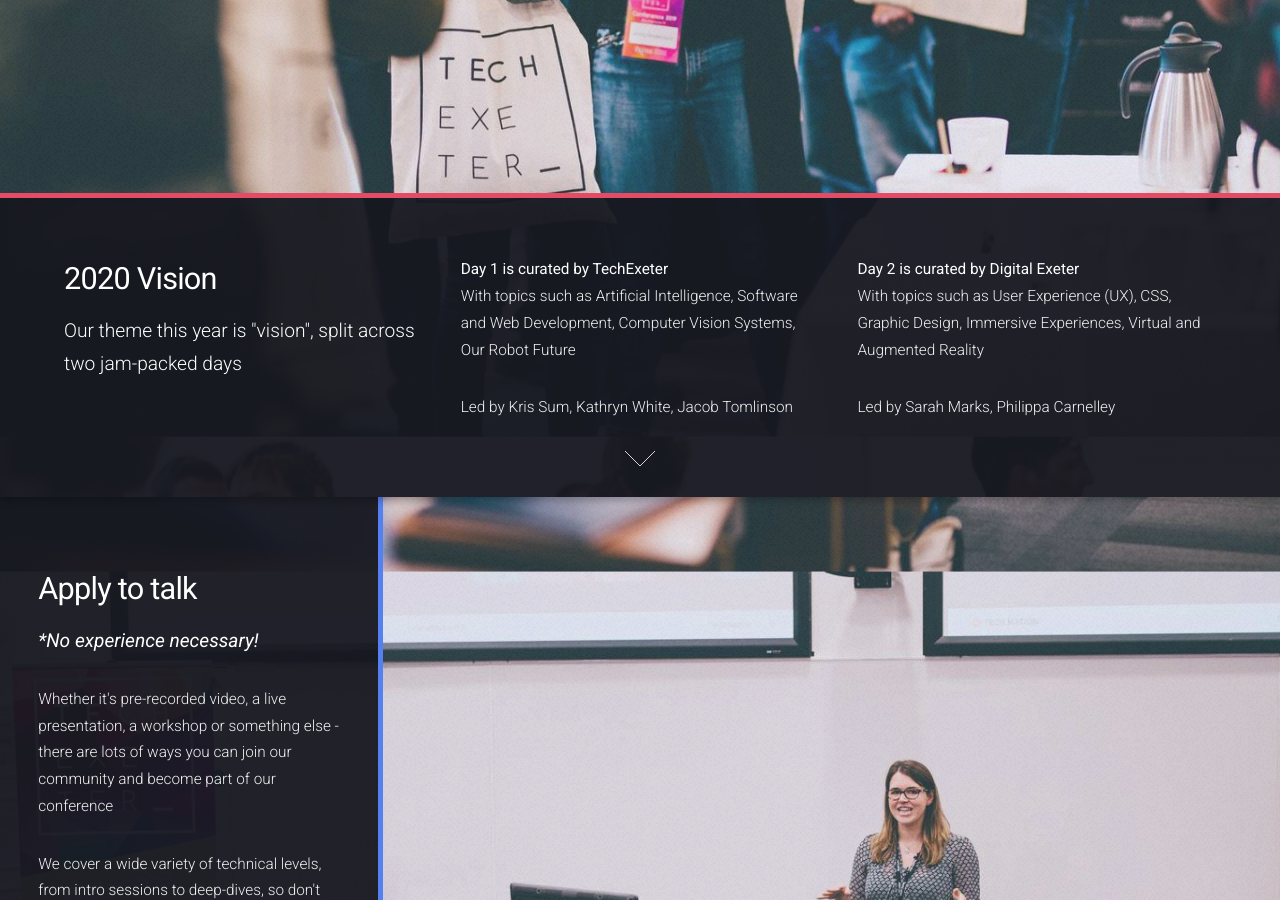
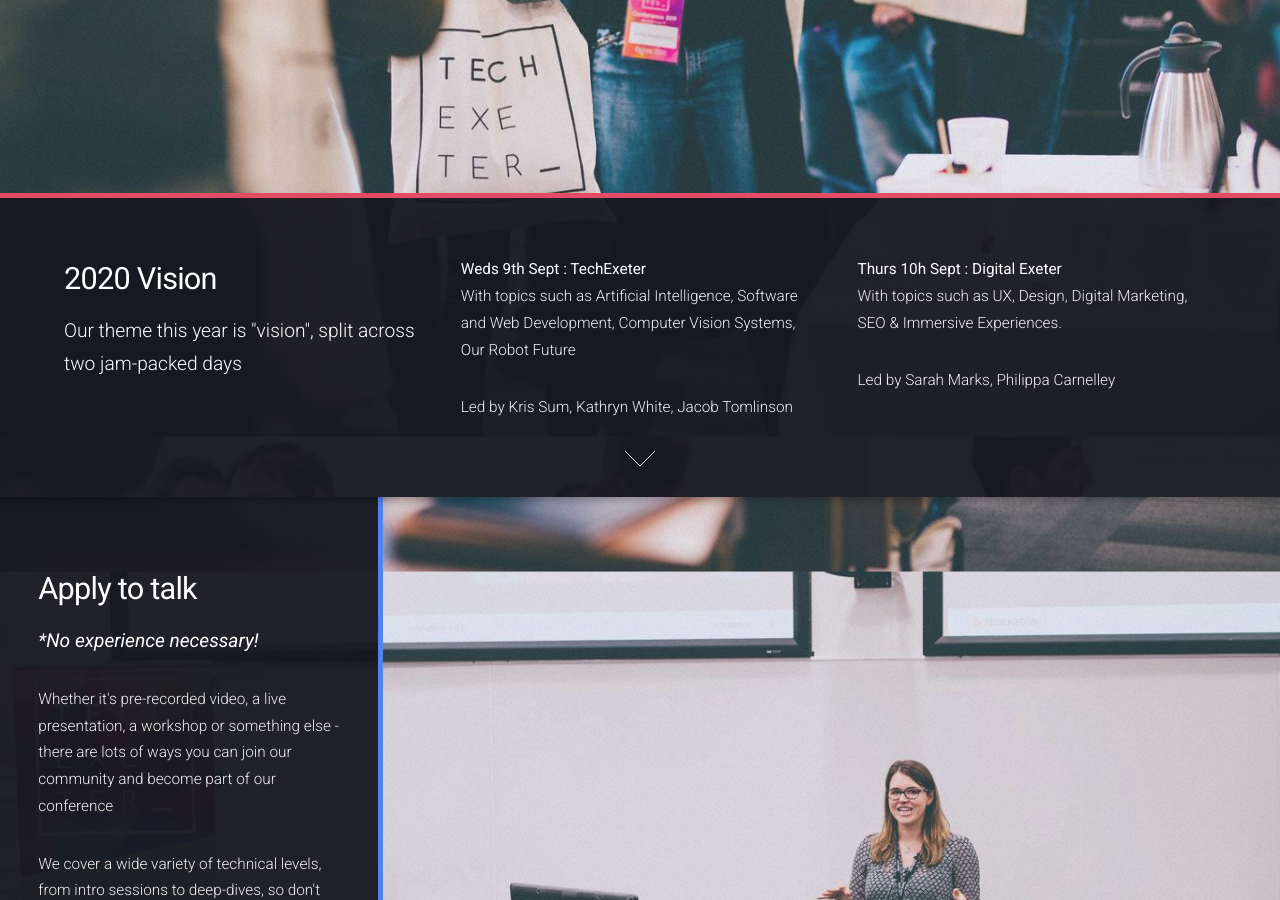
Before and after one commit to TechExeter/conference-2020, a Jekyll site: the page built from index.html, in a window 1280 px wide and 900 px high, scrolled down 1303 px. Built offline with Jekyll 4.4.1, drawn with Linux system fonts in a browser that asks for light colours; comment, search, counter and statistics services are not loaded.

Commit message:
Updated DE text

```diff
--- a/index.html
+++ b/index.html
@@ -32,11 +32,11 @@ title: Home
 									</header>
 								</div>
 								<div class="4u 12u$(medium)">
-									<p><strong>Day 1 is curated by TechExeter</strong><br/> With topics such as Artificial Intelligence, Software and Web Development, Computer Vision Systems, Our Robot Future </p>
+									<p><strong>Weds 9th Sept : TechExeter</strong><br/> With topics such as Artificial Intelligence, Software and Web Development, Computer Vision Systems, Our Robot Future </p>
 									<p>Led by Kris Sum, Kathryn White, Jacob Tomlinson</p>
 								</div>
 								<div class="4u$ 12u$(medium)">
-									<p><strong>Day 2 is curated by Digital Exeter</strong><br/> With topics such as User Experience (UX), CSS, Graphic Design, Immersive Experiences, Virtual and Augmented Reality</p>
+									<p><strong>Thurs 10h Sept : Digital Exeter</strong><br/> With topics such as UX, Design, Digital Marketing, SEO &amp; Immersive Experiences.</p>
 									<p>Led by Sarah Marks, Philippa Carnelley</p>
 								</div>
 							</div>
```
